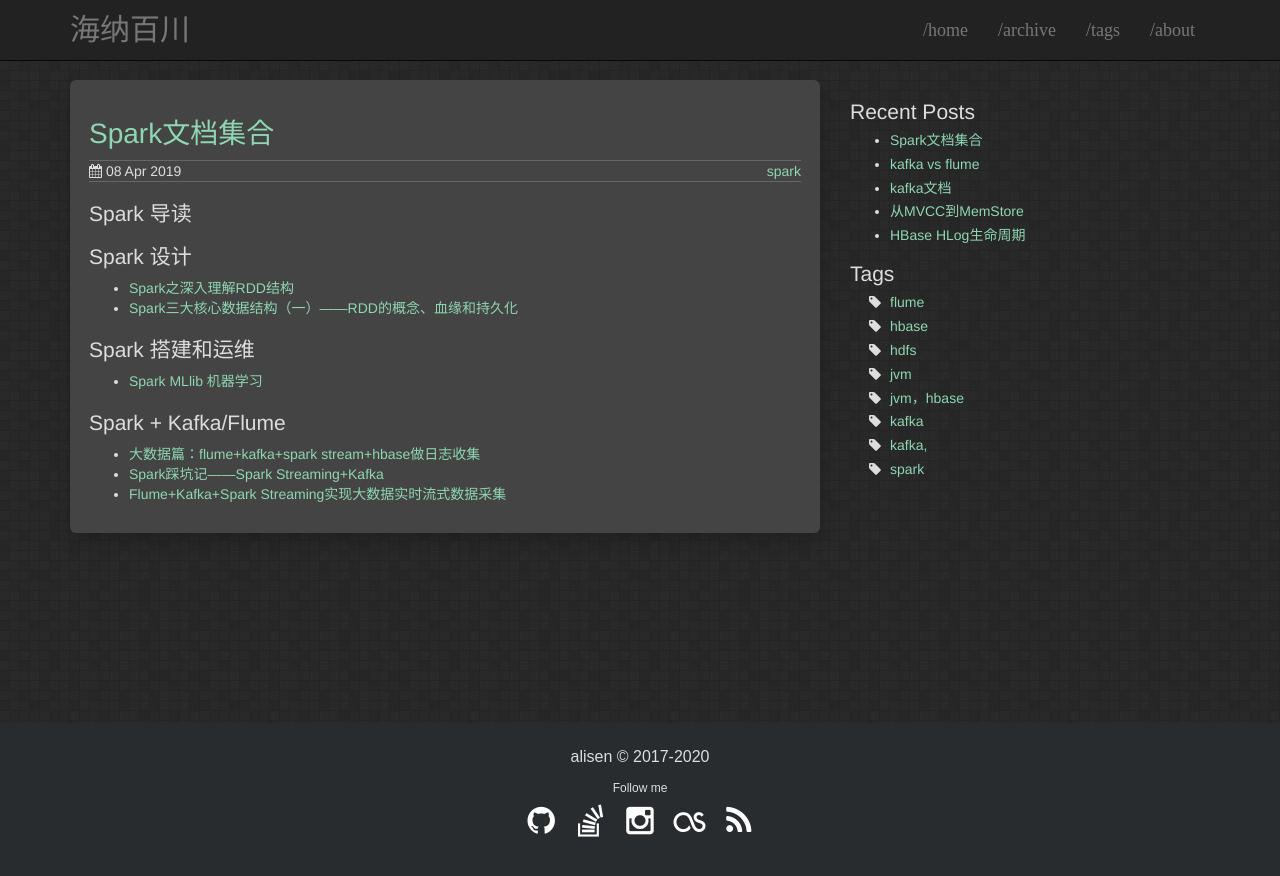
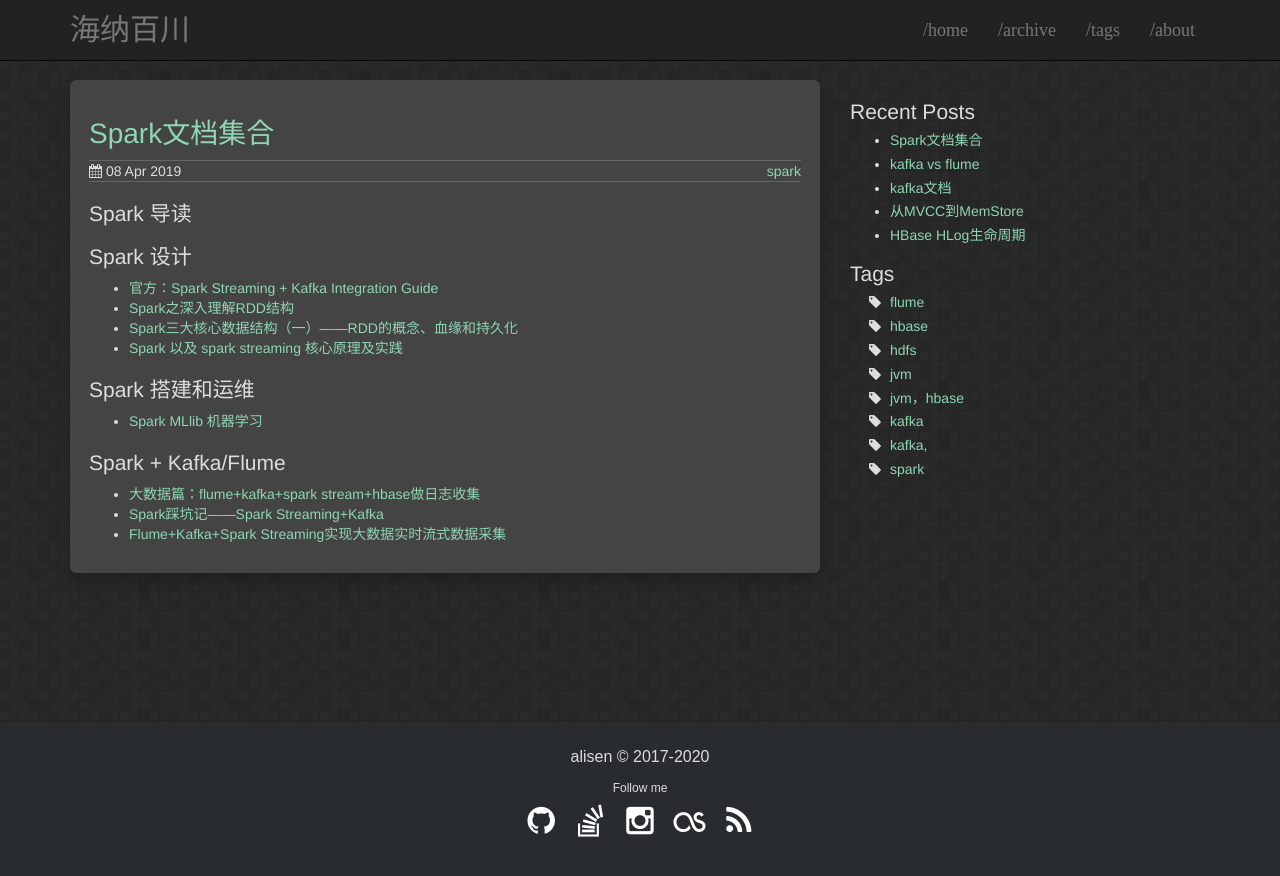
Before and after one commit to igithu/summary, a Jekyll site: the page built from _posts/2019-04-08-spark-doc.md, in a window 1280 px wide. Shown: the top 876 px of the page. Built offline with Jekyll 4.4.1, drawn with Linux system fonts in a browser that asks for light colours.

Commit message:
Update 2019-04-08-spark-doc.md

```diff
--- a/_posts/2019-04-08-spark-doc.md
+++ b/_posts/2019-04-08-spark-doc.md
@@ -10,8 +10,10 @@ tags: spark
 
 
 ## Spark 设计
+* [官方：Spark Streaming + Kafka Integration Guide](http://spark.apache.org/docs/latest/streaming-kafka-0-8-integration.html)
 * [Spark之深入理解RDD结构](https://blog.csdn.net/u011094454/article/details/78992293)
 * [Spark三大核心数据结构（一）——RDD的概念、血缘和持久化](https://blog.csdn.net/wx1528159409/article/details/87106727)
+* [Spark 以及 spark streaming 核心原理及实践](https://www.cnblogs.com/liuliliuli2017/p/6809094.html)
 
 
 ## Spark 搭建和运维
```
